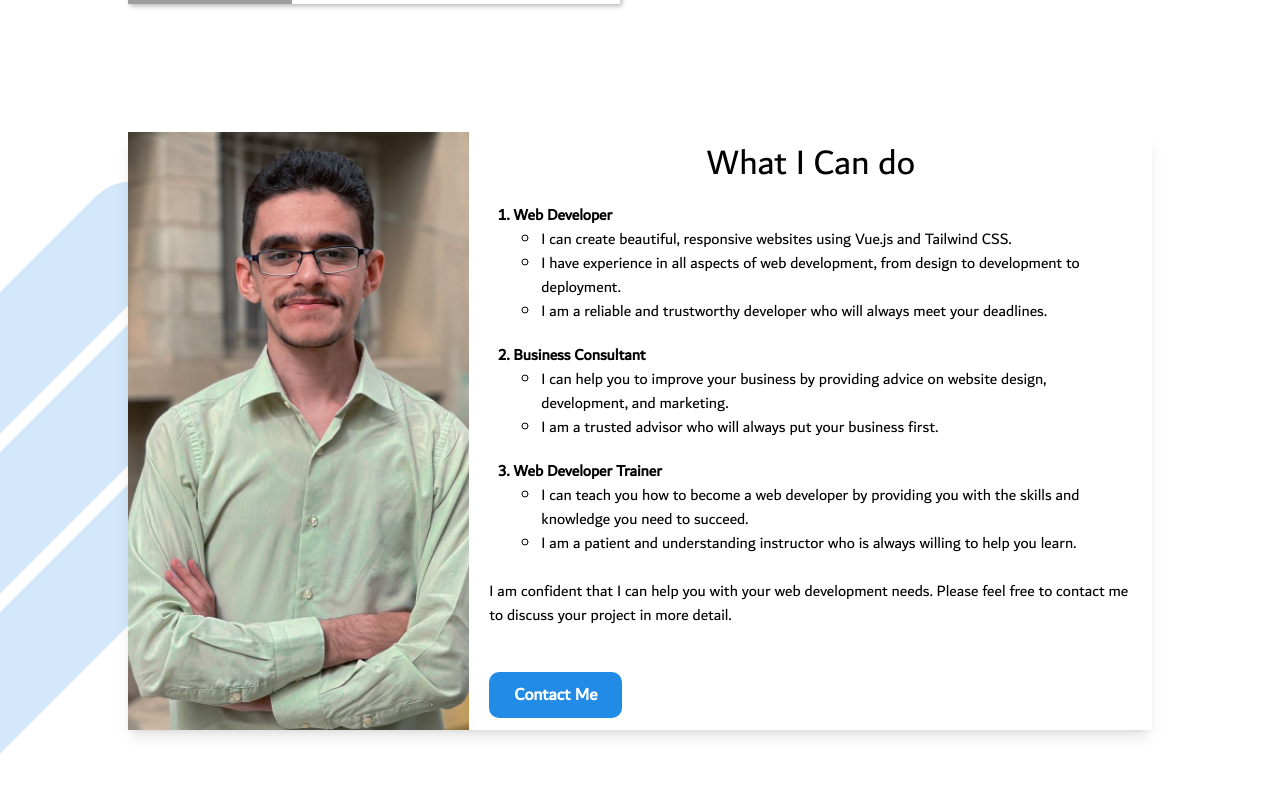
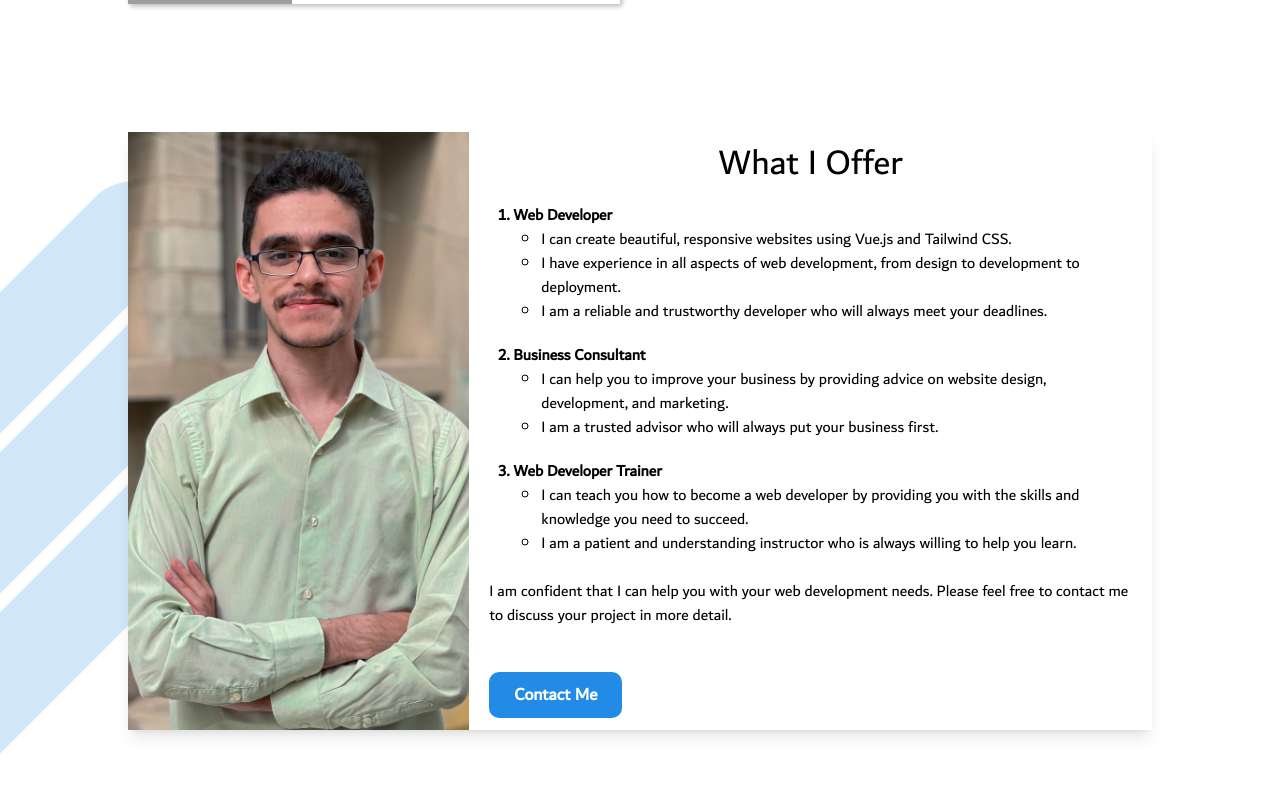
Before and after one commit to ht3aa/me, a Vue app: page / in a window 1280 px wide. Shown: the part 1197-1989 px from the top of the page. Built offline with nearby package versions, Linux system fonts and the light colour scheme; grey boxes are pictures that could not be loaded.

Commit message:
almost done3

```diff
--- a/src/pages/HomePage.vue
+++ b/src/pages/HomePage.vue
@@ -123,7 +123,7 @@ import MovingCard from "../components/cards/MovingCard.vue";
       >
         <div>
           <h2 class="text-3xl md:text-4xl mt-2 md:mt-0 mb-5 text-center">
-            What I Can do
+            What I Offer
           </h2>
           <ol class="text-md my-2 px-6">
             <li class="font-bold">
```
